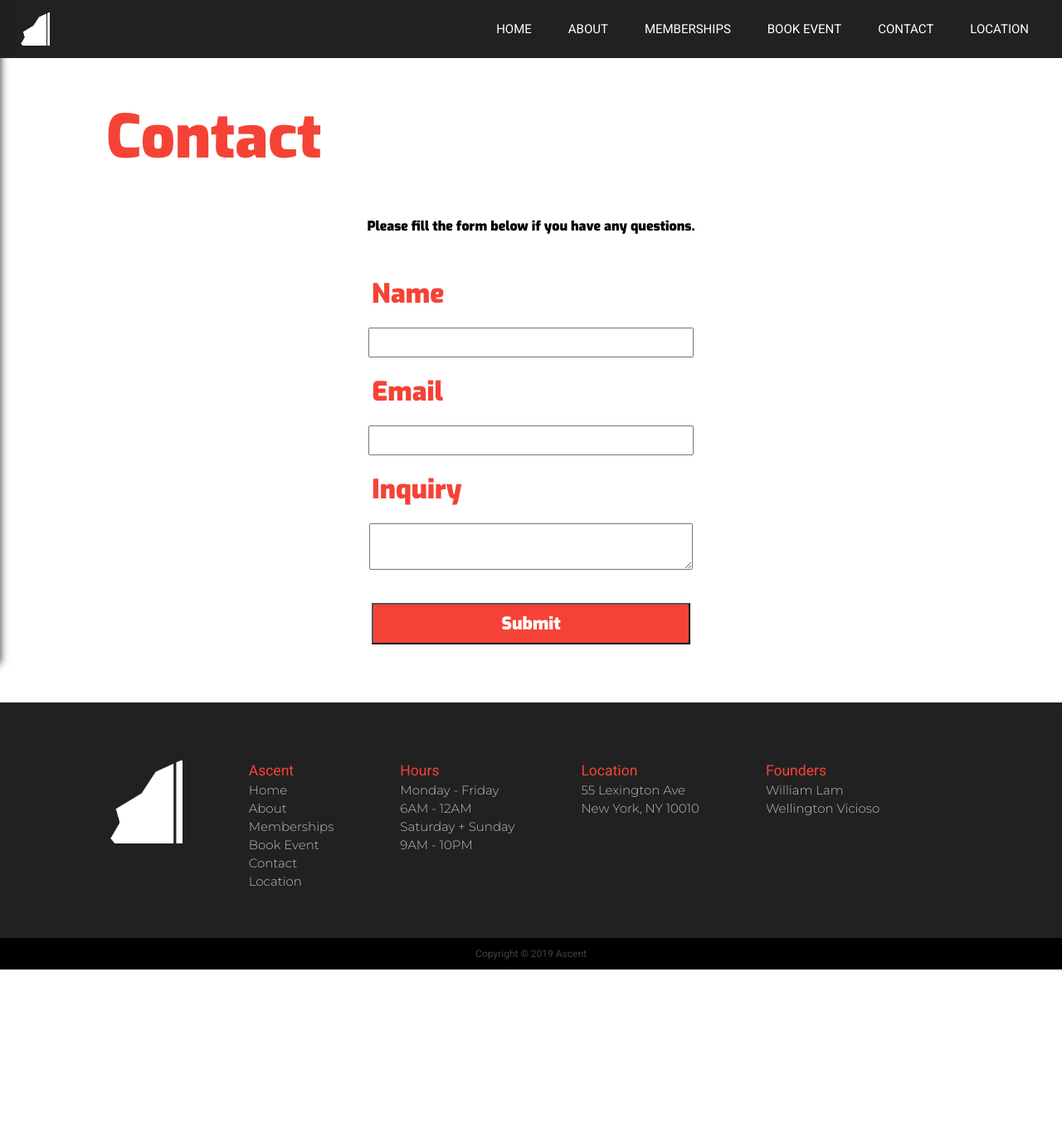
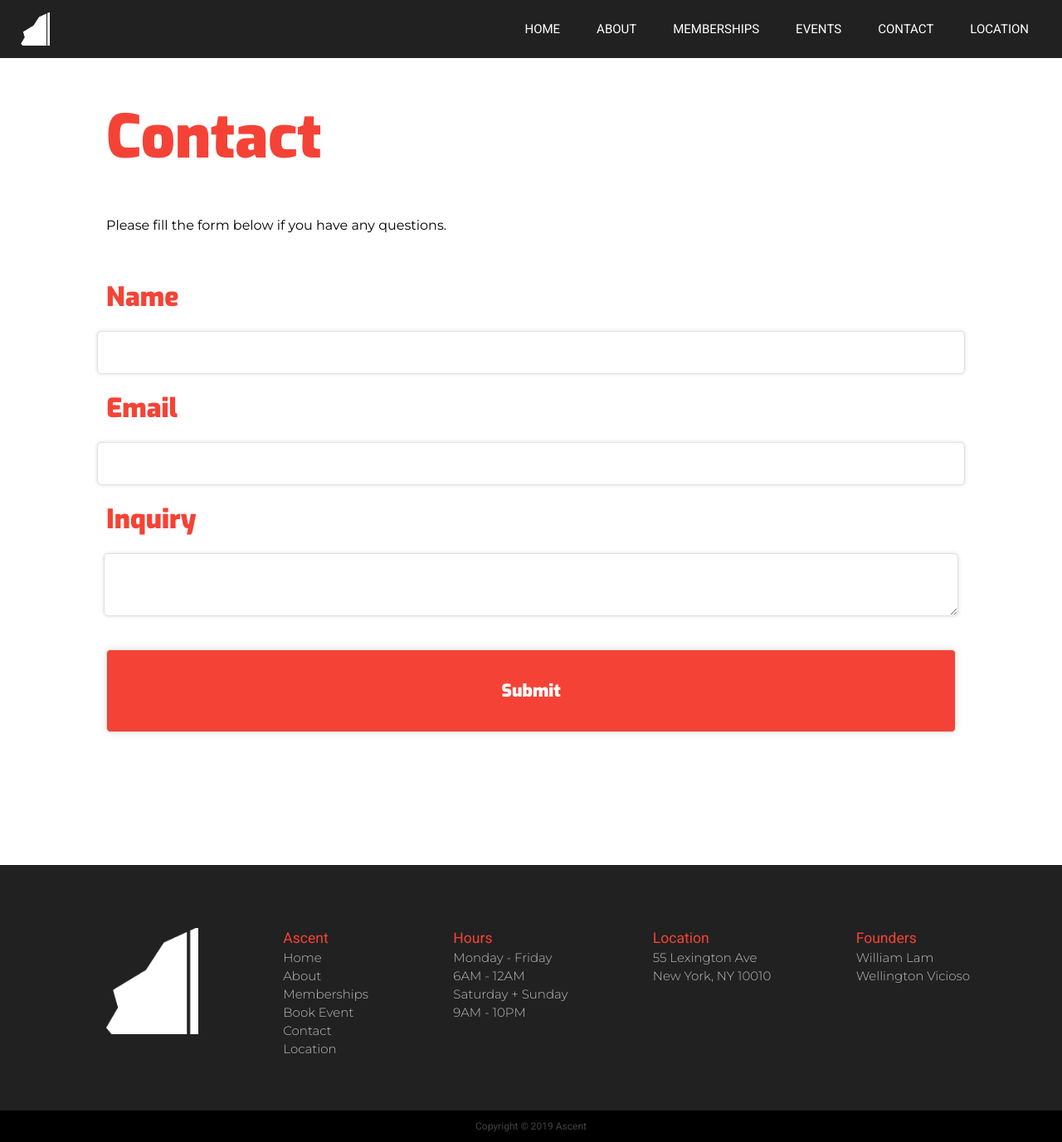
Before and after one commit to wvicioso/web-project, a PHP site: page /contact.html in a window 1280 px wide. Shown: the whole page at 83% size. Before the commit the page ends 1169 px from the top, so only its background shows below. Run offline with PHP 8.4, Linux system fonts and the light colour scheme; some libraries are stand-ins or nearby versions.

Commit message:
final respnsive changes

```diff
--- a/about.html
+++ b/about.html
@@ -20,7 +20,7 @@
       <a href="./index.html">Home</a>
       <a href="./about.html">About</a>
       <a href="./memberships.html">Memberships</a>
-      <a href="./book.html">Book Event</a>
+      <a href="./events.html">Events</a>
       <a href="./contact.html">Contact</a>
       <a href="./location.html">Location</a>
     </nav>
@@ -31,7 +31,7 @@
       <a href="./index.html">Home</a>
       <a href="./about.html">About</a>
       <a href="./memberships.html">Memberships</a>
-      <a href="./book.html">Book Event</a>
+      <a href="./events.html">Events</a>
       <a href="./contcat.html">Contact</a>
       <a href="./location.html">Location</a>
     </nav>
--- a/contact.html
+++ b/contact.html
@@ -21,7 +21,7 @@
       <a href="./index.html">Home</a>
       <a href="./about.html">About</a>
       <a href="./memberships.html">Memberships</a>
-      <a href="./book.html">Book Event</a>
+      <a href="./events.html">Events</a>
       <a href="./contact.html">Contact</a>
       <a href="./location.html">Location</a>
     </nav>
@@ -32,7 +32,7 @@
       <a href="./index.html">Home</a>
       <a href="./about.html">About</a>
       <a href="./memberships.html">Memberships</a>
-      <a href="./book.html">Book Event</a>
+      <a href="./events.html">Events</a>
       <a href="./contcat.html">Contact</a>
       <a href="./location.html">Location</a>
     </nav>
@@ -55,7 +55,7 @@
   </form>
 
 
-  <p id="thankyou" style="width: 100%; text-align: center; display: none;">Thank you for your submission!</p>
+  <p id="thankyou">Thank you for your submission!</p>
 
   <footer>
     <div class="footer-wrapper">
--- a/css/contact.css
+++ b/css/contact.css
@@ -13,42 +13,59 @@ h1 {
 
 p {
   text-align: center;
-  font-family: 'Exo', sans-serif;
+  font-family: 'Montserrat', sans-serif;
+  text-align: left;
+  margin-left: 10%;
 }
 
 
 
 form {
-  width: 100%;
+  width: 80%;
   display: flex;
   flex-direction: column;
   justify-content: center;
   align-items: center;
-  margin: 50px 0 50px 0;
+  margin: 0 auto;
+  padding: 40px 0 40px 0;
+  border-radius: 10px;
+  margin-bottom: 100px;
 }
 
 label {
   font-family: 'Exo', sans-serif;
   font-size: 32px;
-  width: 30%;
+  width: 100%;
   text-align: left;
   color: #F44336;
   position: relative;
 }
 
 input {
-  width: 30%;
+  width: 100%;
   height: 30px;
   margin: 20px 0 20px 0;
+  padding: 10px;
   font-size: 21px;
+  font-family: 'Montserrat', sans-serif;
+  border: 1px solid #e0e0e0;
+  border-radius: 5px;
+  box-shadow: 0 0 5px #e0e0e0;
 }
 
 textarea {
-  width: 30%;
-  height: 50px;
+  width: 100%;
+  height: 70px;
   margin: 20px 0 20px 0;
-  font-family: 'Exo', sans-serif;
-  font-size: 32px;
+  font-size: 21px;
+  font-family: 'Montserrat', sans-serif;
+  border: 1px solid #e0e0e0;
+  border-radius: 5px;
+  box-shadow: 0 0 5px #e0e0e0;
+}
+
+textarea:focus {
+ outline: none;
 }
 
 #submit {
@@ -56,7 +73,9 @@ textarea {
   font-family: 'Exo', sans-serif;
   background-color: #F44336;
   color: white;
-  height: 50px;
+  height: 100px;
+  box-shadow: 0 0 10px #e0e0e0;
+  border-radius: 5px
 }
 
 input:focus {
@@ -73,3 +92,9 @@ form span {
   right: 0;
   display: none;
 }
+
+#thankyou {
+  padding-bottom: 100px;
+  font-weight: bold;
+  display: none;
+}
--- a/css/book.css
+++ b/css/events.css
@@ -8,7 +8,7 @@
   margin: 0 auto;
 }
 .event-modal {
-  width: 300px;
+  width: 90%;
   height: 30vh;
   display: flex;
   flex-direction: row;
@@ -19,7 +19,7 @@
   margin: 0 auto;
   margin-bottom: 50px;
 
-  box-shadow: 0 0 10px #21212160;
+  box-shadow: 0 0 10px #e0e0e0;
 
 }
 .date {
@@ -70,7 +70,7 @@
 .day {
   font-family: 'Exo', sans-serif;
   font-size: 72px;
-  color: #e0e0e0;
+  color: #424242;
   text-align: center;
 }
 .month {
--- a/css/global.css
+++ b/css/global.css
@@ -2,7 +2,6 @@
 body {
   margin: 0px;
   font-family: 'Heebo', sans-serif;
-  /* width: 1280px; */
 }
 
 header {
@@ -54,17 +53,12 @@ nav a:hover {
 }
 
 footer * {
-  /* border: 1px solid red; */
-
-
   text-decoration: none;
-
 }
 
 footer {
   background: #212121;
   width: 100%;
-  /* height: 200px; */
   height: auto;
   font-size: 15px;
   font-weight: 100;
@@ -76,6 +70,11 @@ footer {
   padding-bottom: 10px;
 }
 
+footer img {
+  width: 10vw;
+  height: 10vw;
+}
+
 .footer-wrapper {
   display: flex;
   flex-direction: row;
@@ -84,7 +83,6 @@ footer {
   width: 100%;
   margin-bottom: 15px;
   padding: 50px 0 50px 0;
-  flex-wrap: wrap;
 }
 
 .footer-itm * {
@@ -106,18 +104,17 @@ footer {
 
 }
 
-.footer-itm{
-  padding: 20px;
-  margin-left: 20px;
-  margin-right: 20px;
+.footer-itm {
+  padding: 2vw;
+  margin-left: 2vw;
+  margin-right: 2vw;
 }
 
 .logo-footer {
-  margin-left: -100px;
   padding-left: 0;
 }
 
- .copy {
+.copy {
   font-size: 12px;
   color: #424242;
   width: 100%;
@@ -141,7 +138,7 @@ footer {
   justify-content: center;
   align-items: center;
   box-shadow: 0 0 10px #212121;
-  margin-left: -80%;
+  margin-left: -100%;
   transition: .5s;
 }
 
@@ -159,7 +156,7 @@ footer {
 }
 
 .bars-header:active {
-  opacity: .5
+  opacity: .5;
 }
 
 .mobile-nav i {
@@ -184,20 +181,13 @@ footer {
   color: #212121;
 }
 
+.footer-itm-wrapper {
+ display: flex;
+ flex-direction: row;
+  flex-wrap: wrap;
+}
+
 @media screen and (max-width: 860px) {
-  .footer-wrapper {
-    display: flex;
-    flex-direction: row;
-    align-self: center;
-    justify-content: center;
-    width: 100%;
-    margin-bottom: 15px;
-    padding: 50px 0 50px 0;
-    flex-wrap: wrap;
-  }
-  .logo-footer {
-    margin-left: 0;
-  }
   .nav {
     display: none;
   }
--- a/book.html
+++ b/events.html
@@ -9,7 +9,7 @@
   <link href="https://fonts.googleapis.com/css?family=Heebo|Montserrat:300,400" rel="stylesheet">
   <link href="https://fonts.googleapis.com/css?family=Exo:900" rel="stylesheet">
   <link rel="stylesheet" href="./css/global.css">
-  <link rel="stylesheet" href="./css/book.css">
+  <link rel="stylesheet" href="./css/events.css">
   <link rel="stylesheet" href="./css/contact.css">
   <script type="text/javascript" src="./js/global.js"></script>
 </head>
@@ -20,7 +20,7 @@
       <a href="./index.html">Home</a>
       <a href="./about.html">About</a>
       <a href="./memberships.html">Memberships</a>
-      <a href="./book.html">Book Event</a>
+      <a href="./events.html">Events</a>
       <a href="./contact.html">Contact</a>
       <a href="./location.html">Location</a>
     </nav>
@@ -31,7 +31,7 @@
       <a href="./index.html">Home</a>
       <a href="./about.html">About</a>
       <a href="./memberships.html">Memberships</a>
-      <a href="./book.html">Book Event</a>
+      <a href="./events.html">Events</a>
       <a href="./contcat.html">Contact</a>
       <a href="./location.html">Location</a>
     </nav>
--- a/index.html
+++ b/index.html
@@ -20,7 +20,7 @@
       <a href="./index.html">Home</a>
       <a href="./about.html">About</a>
       <a href="./memberships.html">Memberships</a>
-      <a href="./book.html">Book Event</a>
+      <a href="./events.html">Events</a>
       <a href="./contact.html">Contact</a>
       <a href="./location.html">Location</a>
     </nav>
@@ -31,7 +31,7 @@
       <a href="./index.html">Home</a>
       <a href="./about.html">About</a>
       <a href="./memberships.html">Memberships</a>
-      <a href="./book.html">Book Event</a>
+      <a href="./events.html">Events</a>
       <a href="./contcat.html">Contact</a>
       <a href="./location.html">Location</a>
     </nav>
--- a/js/global.js
+++ b/js/global.js
@@ -39,7 +39,7 @@ function openMenu() {
 
 function closeMenu() {
   var elem = document.getElementsByClassName('mobile-nav')[0];
-  elem.style.marginLeft = '-80%';
+  elem.style.marginLeft = '-100%';
 }
 
 function ValidateEmail(mail)
@@ -48,7 +48,6 @@ function ValidateEmail(mail)
   {
     return (true)
   }
-    // alert("You have entered an invalid email address!")
     return (false)
 }
 
```
Also changed, not shown: css/home.css (+1 -9 lines), css/location.css (+39 -2 lines), css/memberships.css (+52 -13 lines), location.html (+7 -6 lines), memberships.html (+14 -13 lines).
